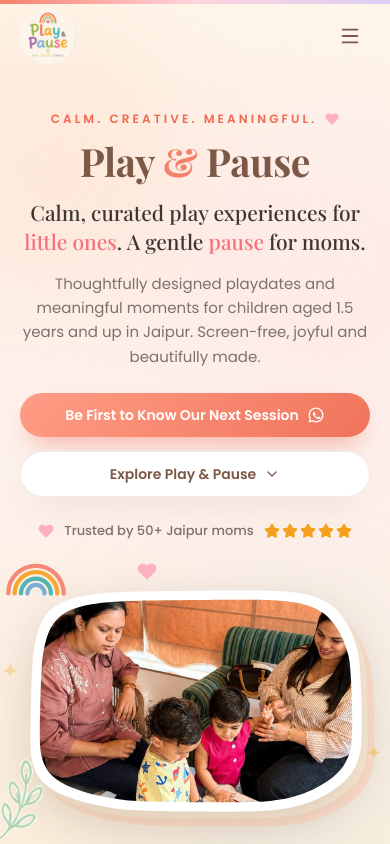
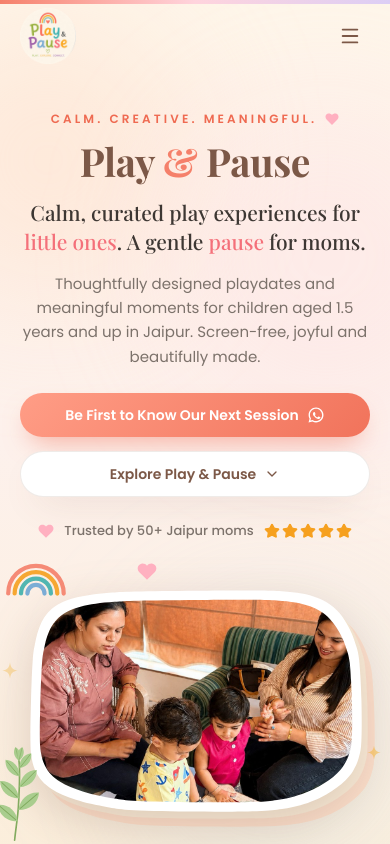
Before and after one commit to shrujaiGupta/play-and-pause, a Next.js app: page / in a window 390 px wide. Shown: the top 844 px of the page. Built offline with nearby package versions, Linux system fonts and the light colour scheme.

Commit message:
added ux fixes

```diff
--- a/components/Gallery.tsx
+++ b/components/Gallery.tsx
@@ -7,7 +7,7 @@
 import { GALLERY } from "@/lib/content";
 
 export default function Gallery() {
-  const { railRef, scrollByPage } = useCarousel(3200);
+  const { railRef, scrollByPage } = useCarousel(5000);
 
   return (
     <section id="gallery" className="section-pad bg-cream-deep">
--- a/components/Hero.tsx
+++ b/components/Hero.tsx
@@ -5,7 +5,7 @@
 import { ChevronDown, Star as StarIcon } from "lucide-react";
 import Button from "@/components/ui/Button";
 import WhatsAppIcon from "@/components/ui/WhatsAppIcon";
-import { Dots, Heart, Rainbow, Star } from "@/components/decor/Doodles";
+import { Dots, Heart, LeafBranch, Rainbow, Star } from "@/components/decor/Doodles";
 import { Float, Twinkle } from "@/components/decor/Float";
 import { WHATSAPP_COMMUNITY_LINK } from "@/lib/whatsapp";
 
@@ -206,11 +206,11 @@
           <Float className={`absolute -top-4 left-1/3 ${SOFT_PINK}`} duration={5.5} distance={8}>
             <Heart className="h-5 w-5" />
           </Float>
-          <Float className="absolute -bottom-5 -left-7" duration={7} delay={0.2} distance={8} rotate={-4}>
-            <Image src="/leaf.png" alt="" aria-hidden width={150} height={234} className="h-20 w-auto" />
+          <Float className="absolute -bottom-6 -left-8" duration={7} delay={0.2} distance={8} rotate={-4}>
+            <LeafBranch className="h-24 w-auto" />
           </Float>
-          <Float className="absolute top-[36%] -right-6 hidden lg:block" duration={6.5} delay={0.5} distance={7} rotate={3}>
-            <Image src="/leaf.png" alt="" aria-hidden width={150} height={234} className="h-16 w-auto" />
+          <Float className="absolute top-[34%] -right-7 hidden lg:block" duration={6.5} delay={0.5} distance={7} rotate={3}>
+            <LeafBranch className="h-20 w-auto -scale-x-100" />
           </Float>
           <Twinkle className={`absolute -left-5 top-1/3 ${GOLD}`} delay={0.6}>
             <Star className="h-5 w-5" />
--- a/components/Testimonials.tsx
+++ b/components/Testimonials.tsx
@@ -16,7 +16,7 @@
 };
 
 export default function Testimonials() {
-  const { railRef, scrollByPage } = useCarousel();
+  const { railRef, scrollByPage } = useCarousel(7000);
 
   return (
     <section id="testimonials" className="section-pad bg-cream">
--- a/components/decor/Doodles.tsx
+++ b/components/decor/Doodles.tsx
@@ -83,6 +83,41 @@
       <path d="M23 43c8-1 12-6 12-14-8 1-13 6-12 14Z" fill="#a3c85f" />
       <path d="M22 31c-7-1-10-5-10-12 7 1 11 5 10 12Z" fill="#c0dc92" />
       <path d="M24 21c6-1 9-5 9-11-6 1-10 5-9 11Z" fill="#b3d17a" />
+    </svg>
+  );
+}
+
+// A clean, clearly-drawn botanical leaf branch — crisp filled leaves along a
+// gently curved stem, with a small bud at the tip. Sage-green to suit the cream
+// backdrop. Scale it with a className (e.g. `h-20 w-auto`).
+export function LeafBranch(props: DoodleProps) {
+  const { title, rest } = base(props);
+  // [x, y, rotate(deg), scale] — leaf bases placed along the stem, alternating.
+  const leaves: Array<[number, number, number, number]> = [
+    [47, 118, -50, 0.94],
+    [48, 100, 50, 1],
+    [49, 82, -47, 0.95],
+    [50, 64, 45, 0.9],
+    [50, 47, -40, 0.8],
+    [50, 34, 38, 0.7],
+    [49, 22, -14, 0.52],
+    [49, 22, 14, 0.52],
+  ];
+  return (
+    <svg viewBox="0 0 96 152" fill="none" aria-hidden={title ? undefined : true} {...rest}>
+      {title ? <title>{title}</title> : null}
+      <path
+        d="M42 148C44 128 47 112 48 96 49 80 50 62 50 44 50 34 50 27 49 22"
+        stroke="#82ab5f"
+        strokeWidth="2.6"
+        strokeLinecap="round"
+      />
+      {leaves.map(([x, y, r, s], i) => (
+        <g key={i} transform={`translate(${x} ${y}) rotate(${r}) scale(${s})`}>
+          <path d="M0 0C-12 -14-12 -31 0 -43 12 -31 12 -14 0 0Z" fill="#a9cd8e" />
+          <path d="M0 -4V-39" stroke="#82ab5f" strokeWidth="1.6" strokeLinecap="round" />
+        </g>
+      ))}
     </svg>
   );
 }
--- a/components/ui/CarouselControls.tsx
+++ b/components/ui/CarouselControls.tsx
@@ -7,15 +7,25 @@
 
 /**
  * Shared horizontal-carousel behaviour: a ref for the scroll rail, a manual
- * page(dir) scroller, and a gentle auto-advance that loops, pauses on hover /
- * focus, and is disabled under prefers-reduced-motion.
+ * page(dir) scroller, and a gentle auto-advance that loops but stays out of the
+ * visitor's way. It:
+ *   - only advances while the rail is actually on-screen,
+ *   - stops for the rest of the visit the moment the visitor takes control
+ *     (swipe, drag, wheel/trackpad, arrow tap, keyboard focus), so it never
+ *     yanks the view mid-read,
+ *   - is disabled entirely under prefers-reduced-motion.
+ * We key "took control" off user-initiated events (pointer/touch/wheel/focus),
+ * NOT scroll — our own smooth-scroll fires scroll events and would otherwise
+ * stop autoplay instantly.
  */
-export function useCarousel(intervalMs = 3500) {
+export function useCarousel(intervalMs = 6000) {
   const railRef = useRef<HTMLDivElement>(null);
+  const stoppedRef = useRef(false);
 
   const scrollByPage = (dir: 1 | -1) => {
     const rail = railRef.current;
     if (!rail) return;
+    stoppedRef.current = true; // arrow taps count as taking control
     rail.scrollBy({ left: dir * rail.clientWidth, behavior: "smooth" });
   };
 
@@ -24,20 +34,28 @@
     if (!rail) return;
     if (window.matchMedia("(prefers-reduced-motion: reduce)").matches) return;
 
-    let paused = false;
-    const pause = () => {
-      paused = true;
+    let visible = false;
+
+    // Any genuine user interaction stops autoplay for the rest of the visit.
+    const stop = () => {
+      stoppedRef.current = true;
     };
-    const resume = () => {
-      paused = false;
-    };
-    rail.addEventListener("pointerenter", pause);
-    rail.addEventListener("pointerleave", resume);
-    rail.addEventListener("focusin", pause);
-    rail.addEventListener("focusout", resume);
+    rail.addEventListener("pointerdown", stop);
+    rail.addEventListener("touchstart", stop, { passive: true });
+    rail.addEventListener("wheel", stop, { passive: true });
+    rail.addEventListener("keydown", stop);
+    rail.addEventListener("focusin", stop);
+
+    const io = new IntersectionObserver(
+      ([entry]) => {
+        visible = entry.isIntersecting;
+      },
+      { threshold: 0.35 },
+    );
+    io.observe(rail);
 
     const id = window.setInterval(() => {
-      if (paused) return;
+      if (stoppedRef.current || !visible) return;
       const el = railRef.current;
       if (!el) return;
       const first = el.children[0] as HTMLElement | undefined;
@@ -52,10 +70,12 @@
 
     return () => {
       window.clearInterval(id);
-      rail.removeEventListener("pointerenter", pause);
-      rail.removeEventListener("pointerleave", resume);
-      rail.removeEventListener("focusin", pause);
-      rail.removeEventListener("focusout", resume);
+      io.disconnect();
+      rail.removeEventListener("pointerdown", stop);
+      rail.removeEventListener("touchstart", stop);
+      rail.removeEventListener("wheel", stop);
+      rail.removeEventListener("keydown", stop);
+      rail.removeEventListener("focusin", stop);
     };
   }, [intervalMs]);
 
```
